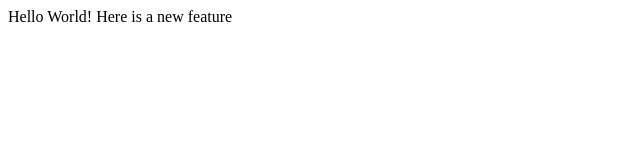
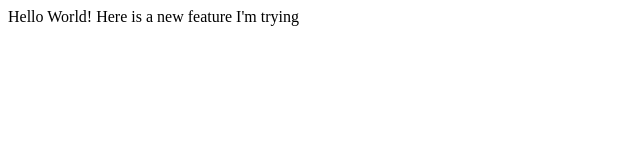
Before and after one commit to miracle5284/CS50, a plain HTML site: page index.html in a window 1280 px wide. Shown: the full height of the page, 0-640 px from the left. Drawn offline with Linux system fonts and the light colour scheme.

Commit message:
The Third Line

```diff
--- a/index.html
+++ b/index.html
@@ -6,6 +6,7 @@
     <body>
         Hello World!
         Here is a new feature
+        I'm trying
     </body>
 
 </html>
```
